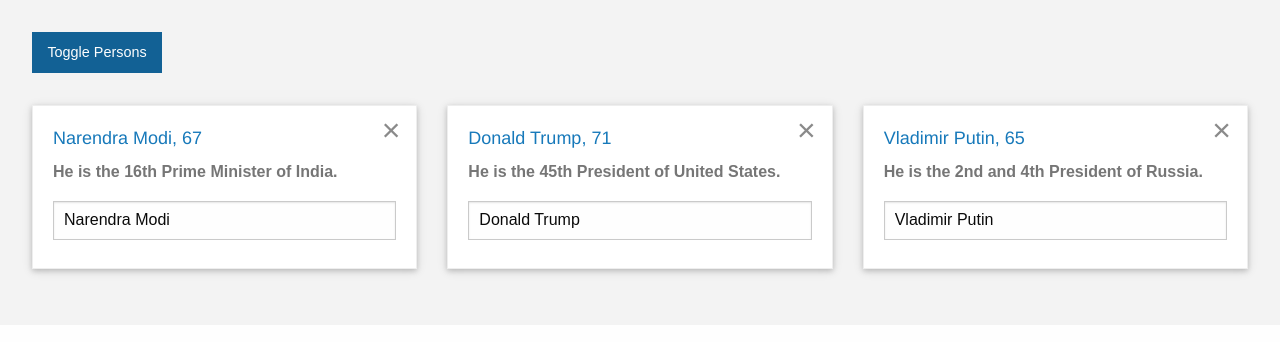
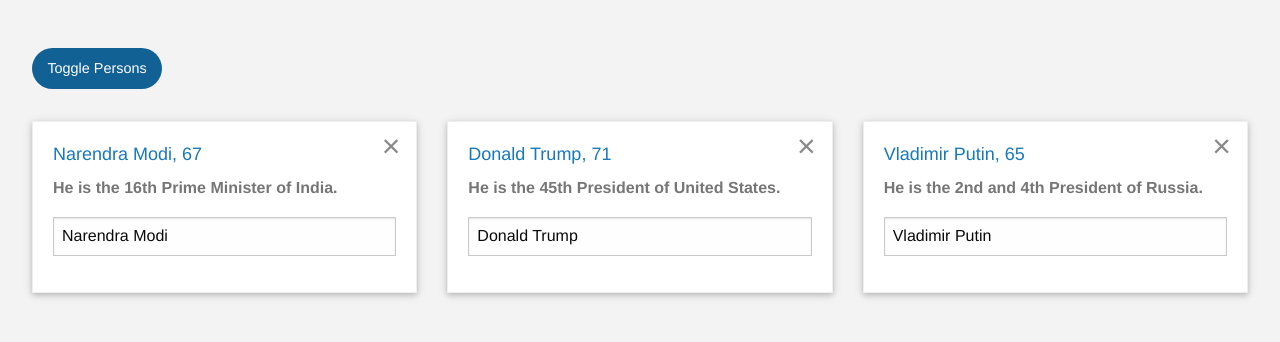
Before and after one commit to IamManchanda/react-app, a React app: page / in a window 1280 px wide. Both pictures are taken after a click on the button "Toggle Persons". Built offline with nearby package versions, Linux system fonts and the light colour scheme.

Commit message:
Better project structure!

```diff
--- a/src/base/_styles.scss
+++ /dev/null
@@ -1,2 +0,0 @@
-@import 'reset/reset';
-@import 'typography/typography';
--- a/src/base/reset/_reset.scss
+++ /dev/null
@@ -1,38 +0,0 @@
-html,
-body {
-  margin: 0;
-  padding: 0;
-}
-
-p,
-ol,
-ul,
-li,
-dl,
-dt,
-dd,
-blockquote,
-figure,
-fieldset,
-legend,
-textarea,
-pre,
-iframe,
-hr,
-h1,
-h2,
-h3,
-h4,
-h5,
-h6 {
-  margin: 0;
-  padding: 0 0 0.5rem;
-}
-
-input[type=text] {
-  width: 100%;
-  padding: 6px 10px;
-  margin: 8px 0;
-  font-size: 100%;
-  box-sizing: border-box;
-}
--- a/src/base/typography/_typography.scss
+++ /dev/null
@@ -1,3 +0,0 @@
-body {
-  font-family: sans-serif;
-}
--- a/src/components/cockpit/AppCockpit.js
+++ b/src/components/cockpit/AppCockpit.js
@@ -0,0 +1,24 @@
+import React from 'react';
+
+const AppCockpit = (props) => {
+  const toggleStateCSS = [];
+  if (props.showPersons) {
+    toggleStateCSS.push('', 'primary');
+  } else {
+    toggleStateCSS.push('', 'secondary');
+  }
+
+  return (
+    <div className="app-Cockpit grid-x grid-margin-x">
+      <div className="cell">
+        <button
+          className={'button app-Cockpit_Button' + toggleStateCSS.join(' ')}
+          onClick={props.clicked}>
+          Toggle Persons
+        </button>
+      </div>
+    </div>
+  );
+};
+
+export default AppCockpit;
--- /dev/null
+++ b/src/components/cockpit/_app-Cockpit.scss
@@ -0,0 +1,7 @@
+.app-Cockpit {
+  margin-top: 1rem;
+}
+
+.app-Cockpit_Button {
+  border-radius: 5000px;
+}
--- /dev/null
+++ b/src/components/person/AppPerson.js
@@ -0,0 +1,26 @@
+import React from 'react';
+import scoped from './_scoped.scss';
+
+const AppPerson = (props) => (
+  <div className={'app-Person auto cell callout ' + scoped.main}>
+    <h3 className={'app-Person_Title ' + scoped.title} >
+      { props.name }, { props.age }
+    </h3>
+    <p className={'app-Person_Content ' + scoped.content}>
+      He is the { props.children } of { props.country }.
+    </p>
+    <input
+      type="text"
+      onChange={ props.change }
+      value={ props.name } />
+    <button
+      className="close-button"
+      aria-label="Dismiss alert"
+      type="button"
+      onClick={ props.click }>
+      <span aria-hidden="true">&times;</span>
+    </button>
+  </div>
+);
+
+export default AppPerson;
--- a/src/components/persons/AppPersons.js
+++ b/src/components/persons/AppPersons.js
@@ -0,0 +1,18 @@
+import React from 'react';
+import AppPerson from './../person/AppPerson';
+
+const AppPersons = (props) => props.persons.map((person, index) => {
+  return (
+    <AppPerson
+      name={ person.name }
+      age={ person.age }
+      country={ person.country }
+      click={ () => props.clicked(index) }
+      change={ (event) => props.changed(event, person.id) }
+      key={ person.id } >
+      { person.designation }
+    </AppPerson>
+  );
+});
+
+export default AppPersons;
--- a/src/components/persons/person/AppPerson.js
+++ /dev/null
@@ -1,28 +0,0 @@
-import React from 'react';
-import scoped from './_scoped.scss';
-
-const AppPerson = (props) => {
-  return (
-    <div className={'app-Person auto cell callout ' + scoped.main}>
-      <h3 className={'app-Person_Title ' + scoped.title} >
-        { props.name }, { props.age }
-      </h3>
-      <p className={'app-Person_Content ' + scoped.content}>
-        He is the { props.children } of { props.country }.
-      </p>
-      <input
-        type="text"
-        onChange={ props.change }
-        value={ props.name } />
-      <button
-        className="close-button"
-        aria-label="Dismiss alert"
-        type="button"
-        onClick={ props.clicked }>
-        <span aria-hidden="true">&times;</span>
-      </button>
-    </div>
-  );
-};
-
-export default AppPerson;
--- a/src/containers/App.js
+++ b/src/containers/App.js
@@ -1,5 +1,6 @@
 import React, { Component } from 'react';
-import AppPerson from './../components/persons/person/AppPerson';
+import AppPersons from './../components/persons/AppPersons';
+import AppCockpit from "./../components/cockpit/AppCockpit";
 
 class App extends Component {
   state = {
@@ -34,46 +35,24 @@
 
   render() {
     let personsBlock = null;
-    const toggleStateCSS = [];
 
     if (this.state.showPersons) {
       personsBlock = (
         <div className="grid-x grid-margin-x">
-          { this.state.persons.map((person, index) => {
-            return (
-              <AppPerson
-                name={ person.name }
-                age={ person.age }
-                country={ person.country }
-                clicked={ () => this.deletePersonHandler(index) }
-                change={ (event) => this.nameChangedHandler(event, person.id) }
-                key={ person.id } >
-                { person.designation }
-              </AppPerson>
-            );
-          }) }
+          <AppPersons
+            persons={this.state.persons}
+            clicked={this.deletePersonHandler}
+            changed={this.nameChangedHandler} />
         </div>
       );
-      toggleStateCSS.push('', 'primary');
-    } else {
-      toggleStateCSS.push('', 'secondary');
     }
-
-    let toggleButtonBlock = (
-      <div className="grid-x grid-margin-x">
-        <div className="cell">
-          <button
-            className={'button' + toggleStateCSS.join(' ')}
-            onClick={ this.togglePersonsHandler }>
-            Toggle Persons
-          </button>
-        </div>
-      </div>
-    );
 
     return (
       <div className="app">
-        { toggleButtonBlock }
+        <AppCockpit
+          showPersons={this.state.showPersons}
+          persons={this.state.persons}
+          clicked={this.togglePersonsHandler} />
         { personsBlock }
       </div>
     );
--- a/src/styles.scss
+++ b/src/styles.scss
@@ -4,11 +4,9 @@
 
 @import 'settings';
 
-/// Boilerplate
-@import 'base/styles';
-
 /// Containers
 @import 'containers/app';
 
 /// Components
-@import 'components/persons/person/app-Person';
+@import 'components/person/app-Person';
+@import 'components/cockpit/app-Cockpit';
```
Also changed, not shown: README.md, public/css/styles.css, src/components/person/_app-Person.scss (renamed from src/components/persons/person/_app-Person.scss), src/components/person/_scoped.scss (renamed from src/components/persons/person/_scoped.scss).
